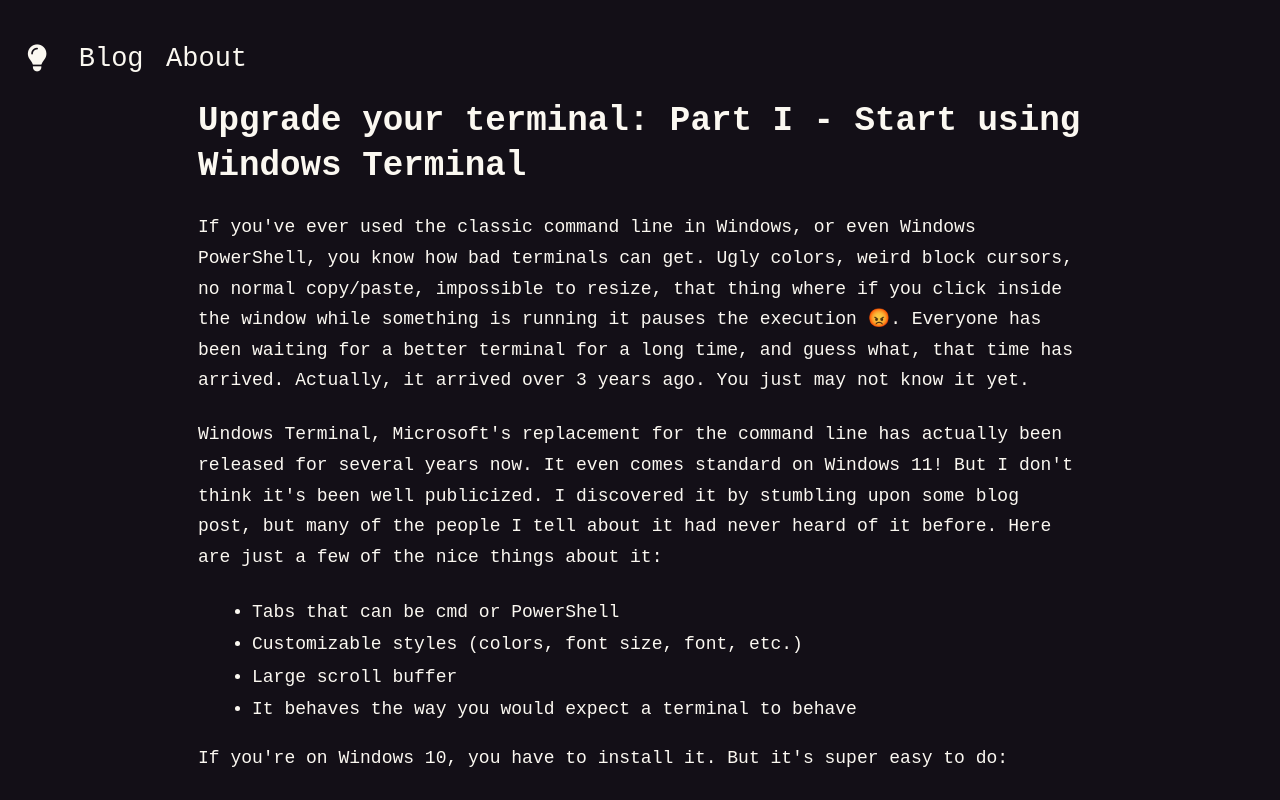
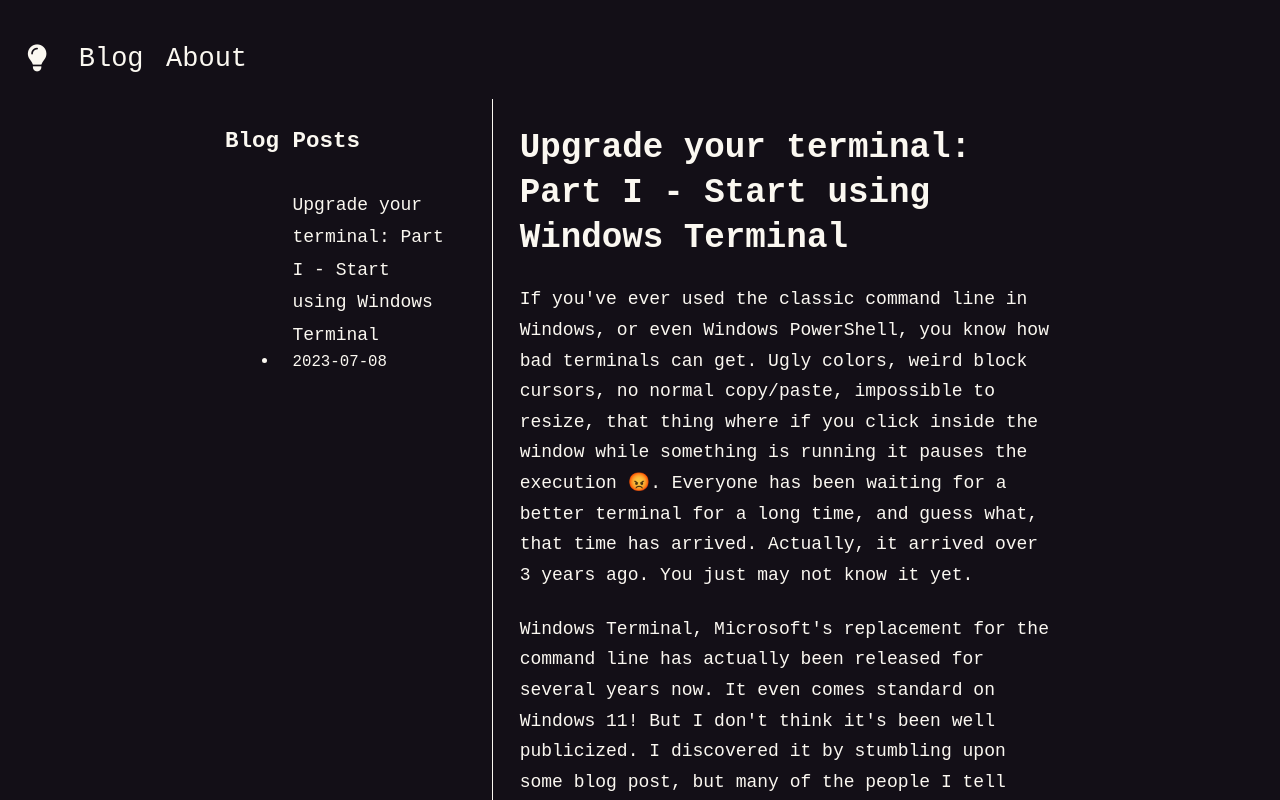
Before and after one commit to philhd/phil-site-next, a Next.js app: page /blog in a window 1280 px wide. Shown: the top 800 px of the page. Built offline with nearby package versions, Linux system fonts and the light colour scheme.

Commit message:
initial blog refactor

```diff
--- a/package.json
+++ b/package.json
@@ -15,6 +15,7 @@
     "autoprefixer": "10.4.21",
     "eslint": "9.33.0",
     "eslint-config-next": "15.4.6",
+    "gray-matter": "^4.0.3",
     "next": "^15.5.3",
     "postcss": "8.5.6",
     "react": "19.1.1",
--- /dev/null
+++ b/src/app/blog/blog-client.tsx
@@ -0,0 +1,50 @@
+'use client'
+
+import React, { useState } from 'react'
+import ReactMarkdown from 'react-markdown'
+import { type Post } from '../../lib/posts'
+
+interface BlogClientProps {
+    posts: Post[]
+}
+
+export default function BlogClient({ posts }: BlogClientProps) {
+    const [selectedPost, setSelectedPost] = useState<Post>(posts[0] || null)
+
+    return (
+        <div className="flex min-h-screen">
+            {/* Left Pane - Post Index */}
+            <div className="w-1/3 bg-gray-50 dark:bg-gray-900 p-6 border-r border-gray-200 dark:border-gray-700">
+                <h2 className="text-xl font-bold mb-4 text-gray-900 dark:text-gray-100">Blog Posts</h2>
+                <ul className="space-y-2">
+                    {posts.map((post) => (
+                        <li key={post.slug}>
+                            <button
+                                onClick={() => setSelectedPost(post)}
+                                className={`w-full text-left p-3 rounded-md transition-colors ${
+                                    selectedPost?.slug === post.slug
+                                        ? 'bg-blue-100 dark:bg-blue-900 text-blue-900 dark:text-blue-100'
+                                        : 'hover:bg-gray-100 dark:hover:bg-gray-800 text-gray-700 dark:text-gray-300'
+                                }`}
+                            >
+                                <div className="font-medium">{post.title}</div>
+                                <div className="text-sm text-gray-500 dark:text-gray-400">{post.date}</div>
+                            </button>
+                        </li>
+                    ))}
+                </ul>
+            </div>
+
+            {/* Right Pane - Post Content */}
+            <div className="flex-1 p-6">
+                {selectedPost ? (
+                    <div className="prose dark:prose-invert max-w-none">
+                        <ReactMarkdown>{selectedPost.content}</ReactMarkdown>
+                    </div>
+                ) : (
+                    <div className="text-gray-500 dark:text-gray-400">Select a post to read</div>
+                )}
+            </div>
+        </div>
+    )
+}
--- a/src/app/blog/page.tsx
+++ b/src/app/blog/page.tsx
@@ -1,26 +1,9 @@
-'use client'
-
 import React from 'react'
-import ReactMarkdown from 'react-markdown'
-import ReactDom from 'react-dom'
+import { getAllPosts } from '../../lib/posts'
+import BlogClient from './blog-client'
 
 export default function Blog() {
-    const markdown = `# Upgrade your terminal: Part I - Start using Windows Terminal
+    const posts = getAllPosts()
 
-If you've ever used the classic command line in Windows, or even Windows PowerShell, you know how bad terminals can get. Ugly colors, weird block cursors, no normal copy/paste, impossible to resize, that thing where if you click inside the window while something is running it pauses the execution 😡. Everyone has been waiting for a better terminal for a long time, and guess what, that time has arrived. Actually, it arrived over 3 years ago. You just may not know it yet.
-
-Windows Terminal, Microsoft's replacement for the command line has actually been released for several years now. It even comes standard on Windows 11! But I don't think it's been well publicized. I discovered it by stumbling upon some blog post, but many of the people I tell about it had never heard of it before. Here are just a few of the nice things about it:
-
-- Tabs that can be cmd or PowerShell
-- Customizable styles (colors, font size, font, etc.)
-- Large scroll buffer
-- It behaves the way you would expect a terminal to behave
-
-If you're on Windows 10, you have to install it. But it's super easy to do:
-
-[Download Windows Terminal from Microsoft Store](https://apps.microsoft.com/store/detail/windows-terminal/9N0DX20HK701)`
-
-    return (
-        <ReactMarkdown>{markdown}</ReactMarkdown>
-    )
+    return <BlogClient posts={posts} />
 }
--- /dev/null
+++ b/src/lib/posts.ts
@@ -0,0 +1,48 @@
+import fs from 'fs'
+import path from 'path'
+import matter from 'gray-matter'
+
+const postsDirectory = path.join(process.cwd(), 'src/posts')
+
+export interface Post {
+  slug: string
+  title: string
+  date: string
+  content: string
+}
+
+export function getAllPosts(): Post[] {
+  // Get file names under /posts
+  const fileNames = fs.readdirSync(postsDirectory)
+
+  const allPostsData = fileNames
+    .filter(fileName => fileName.endsWith('.md'))
+    .map((fileName) => {
+      // Remove ".md" from file name to get slug
+      const slug = fileName.replace(/\.md$/, '')
+
+      // Read markdown file as string
+      const fullPath = path.join(postsDirectory, fileName)
+      const fileContents = fs.readFileSync(fullPath, 'utf8')
+
+      // Use gray-matter to parse the post metadata section
+      const matterResult = matter(fileContents)
+
+      // Combine the data with the slug
+      return {
+        slug,
+        title: matterResult.data.title,
+        date: matterResult.data.date,
+        content: matterResult.content,
+      }
+    })
+
+  // Sort posts by date
+  return allPostsData.sort((a, b) => {
+    if (a.date < b.date) {
+      return 1
+    } else {
+      return -1
+    }
+  })
+}
--- /dev/null
+++ b/src/posts/upgrade-your-terminal-part-1.md
@@ -0,0 +1,20 @@
+---
+title: "Upgrade your terminal: Part I - Start using Windows Terminal"
+date: "2023-07-08"
+slug: "upgrade-your-terminal-part-1"
+---
+
+# Upgrade your terminal: Part I - Start using Windows Terminal
+
+If you've ever used the classic command line in Windows, or even Windows PowerShell, you know how bad terminals can get. Ugly colors, weird block cursors, no normal copy/paste, impossible to resize, that thing where if you click inside the window while something is running it pauses the execution 😡. Everyone has been waiting for a better terminal for a long time, and guess what, that time has arrived. Actually, it arrived over 3 years ago. You just may not know it yet.
+
+Windows Terminal, Microsoft's replacement for the command line has actually been released for several years now. It even comes standard on Windows 11! But I don't think it's been well publicized. I discovered it by stumbling upon some blog post, but many of the people I tell about it had never heard of it before. Here are just a few of the nice things about it:
+
+- Tabs that can be cmd or PowerShell
+- Customizable styles (colors, font size, font, etc.)
+- Large scroll buffer
+- It behaves the way you would expect a terminal to behave
+
+If you're on Windows 10, you have to install it. But it's super easy to do:
+
+[Download Windows Terminal from Microsoft Store](https://apps.microsoft.com/store/detail/windows-terminal/9N0DX20HK701)
```
Also changed, not shown: 1 other file (tests, documents, lock files or other folders).
